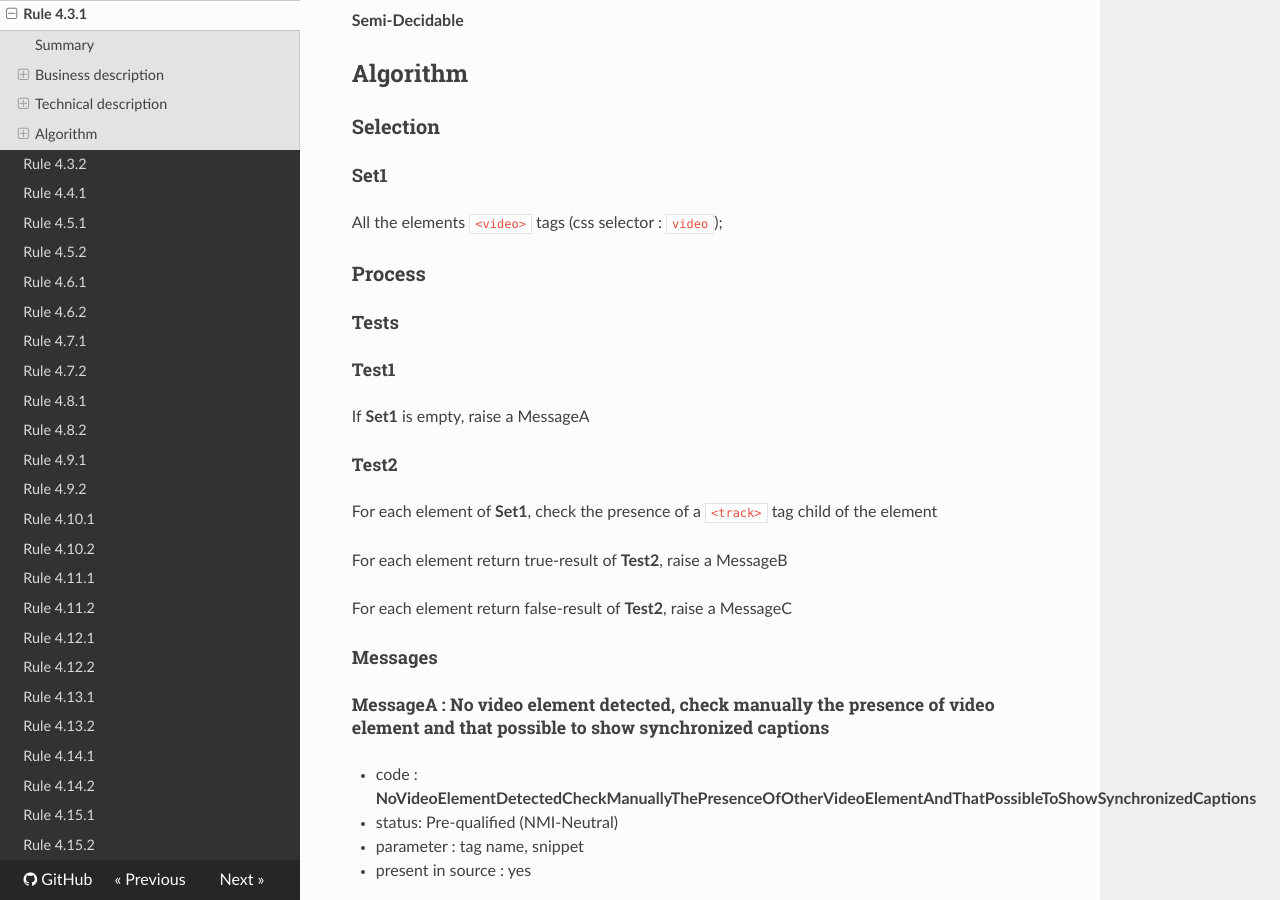
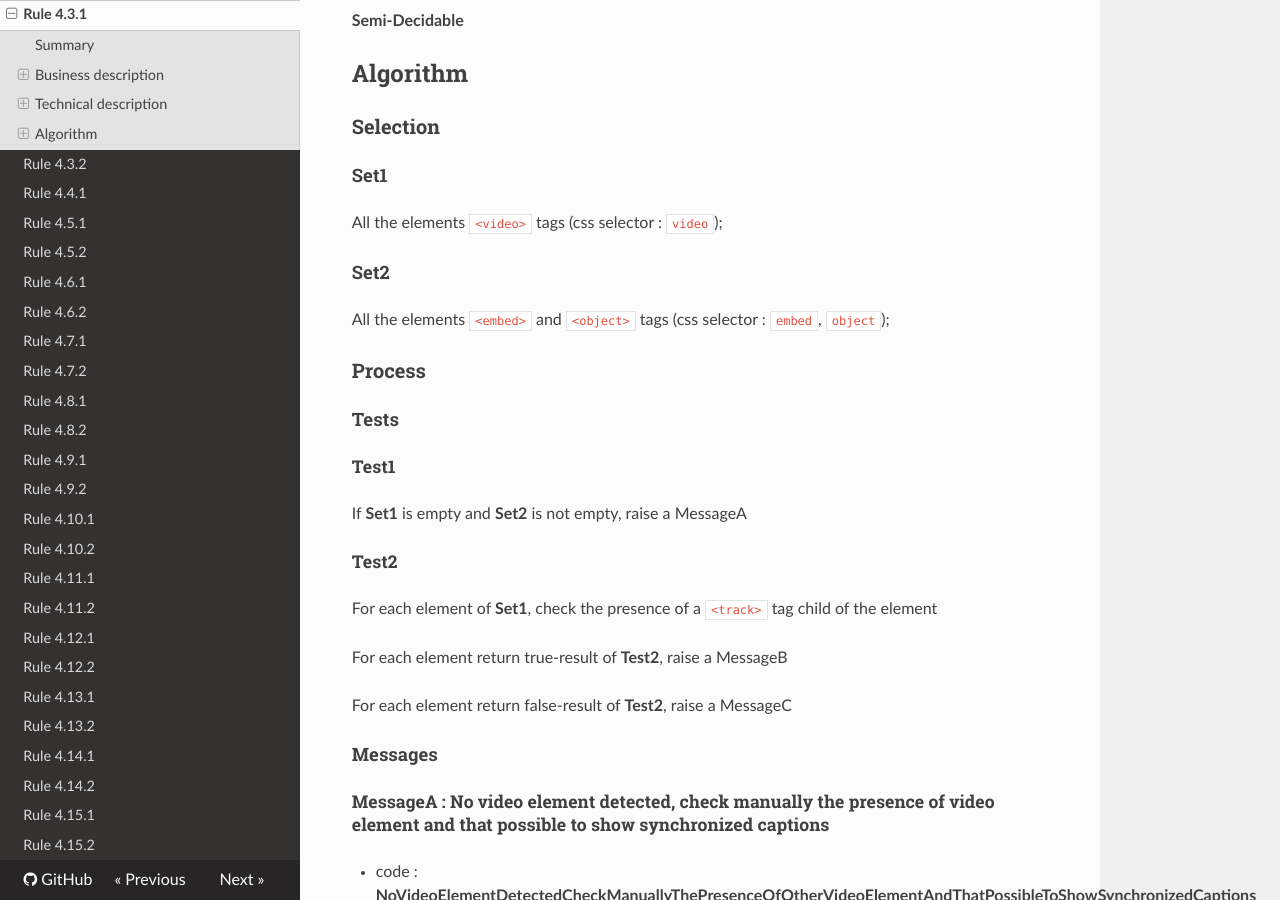
Before and after one commit to Tanaguru/RGAA3-2016, an MkDocs documentation site: the page built from docs/Rule-4-3-1.md, in a window 1280 px wide and 900 px high, scrolled down 979 px. Built offline with MkDocs 1.6.1, drawn with Linux system fonts in a browser that asks for light colours; nearby versions of some CDN libraries; old or Windows-style settings are respelled for this version of MkDocs; some of the changed text lies outside the part shown.

Commit message:
Update sample criterion 4.3

```diff
--- a/docs/Rule-4-3-1.md
+++ b/docs/Rule-4-3-1.md
@@ -42,13 +42,17 @@ Chaque <a href="http://references.modernisation.gouv.fr/rgaa/glossaire.html#mdia
 
 All the elements `<video>` tags (css selector : `video`);
 
+#### Set2
+
+All the elements `<embed>` and `<object>` tags (css selector : `embed`, `object`);
+
 ### Process
 
 #### Tests
 
 ##### Test1
 
-If **Set1** is empty, raise a MessageA
+If **Set1** is empty and **Set2** is not empty, raise a MessageA
 
 ##### Test2
 
@@ -98,6 +102,10 @@ For each element return false-result of **Test2**, raise a MessageC
 
 ### Analysis
 
+#### Not Applicable
+
+if no media element is present in the page (**Set1** and **Set2** is empty)
+
 #### Pre-qualified
 
 In all cases
```
Also changed, not shown: docs/Rule-4-3-2.md (+8 -0 lines).
